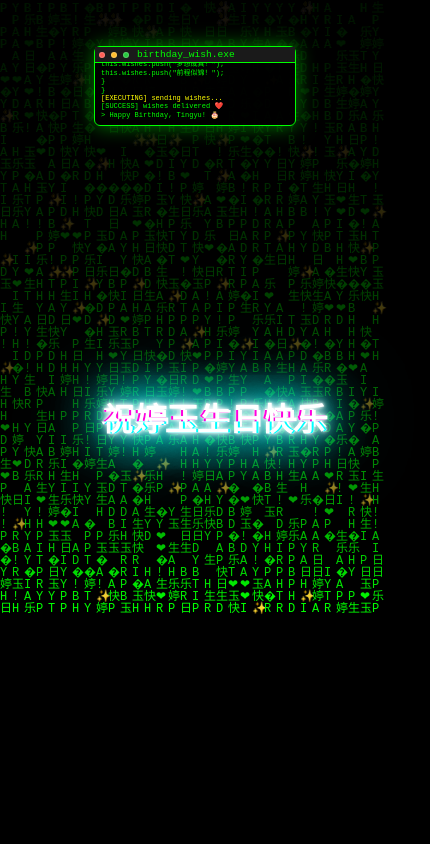
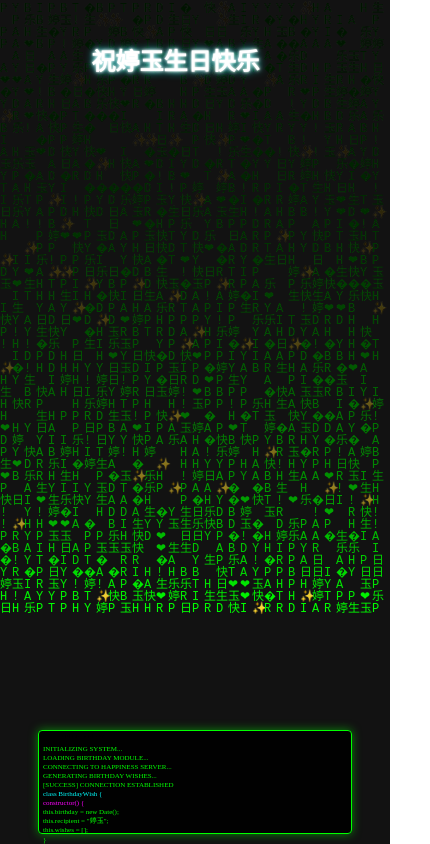
Before and after one commit to kezhihao/kezhihao.github.io, a plain HTML site: page index.html in a window 390 px wide. Shown: the whole page, 430 px wide, since content can reach past the window. Drawn offline with Linux system fonts and the light colour scheme; animation ran at ten frames a second.

Commit message:
适配手机电脑不同尺寸

```diff
--- a/style.css
+++ b/style.css
@@ -1,327 +1,135 @@
+/* 基础布局设置 */
+:root {
+    --terminal-width: clamp(200px, 60vw, 600px);
+    --terminal-height: clamp(45px, 15vh, 150px);
+    --font-size-base: clamp(12px, 2vw, 16px);
+}
+
 body {
     margin: 0;
-    height: 100vh;
-    background: #000;
-    overflow: hidden;
-    font-family: 'Courier New', monospace;
-    color: #0f0;
+    padding: 0;
+    min-height: 100vh;
+    width: 100vw;
+    overflow-x: hidden;
+    display: grid;
+    grid-template-rows: auto 1fr auto;
+    position: relative;
 }
 
-/* 主消息样式 */
+/* 主要内容区域 */
+.main-content {
+    display: grid;
+    grid-template-rows: 1fr auto 1fr;
+    min-height: 100vh;
+    width: 100%;
+    place-items: center;
+}
+
+/* 主标题区域 */
 .main-message {
-    position: fixed;
-    top: 50%;
-    left: 50%;
-    transform: translate(-50%, -50%);
-    z-index: 1000;
+    grid-row: 2;
+    width: min(90%, 1200px);
     text-align: center;
+    padding: clamp(1rem, 5vh, 3rem) 0;
 }
 
 .glitch {
-    font-size: 4.5em;
+    font-size: clamp(1.5rem, 5vw, 4.5rem);
     font-weight: bold;
     color: #fff;
-    font-family: "Microsoft YaHei", "微软雅黑", sans-serif;
-    text-transform: none;
-    position: relative;
     text-shadow:
-        0 0 5px #fff,
-        0 0 10px #fff,
-        0 0 20px #fff,
-        0 0 40px #0ff,
-        0 0 80px #0ff,
-        0 0 90px #0ff,
-        0 0 100px #0ff,
-        0 0 150px #0ff;
-    animation: neon 1.5s ease-in-out infinite alternate,
-               float 6s ease-in-out infinite;
+        0 0 clamp(2px, 0.5vw, 5px) #fff,
+        0 0 clamp(4px, 1vw, 10px) #fff,
+        0 0 clamp(8px, 2vw, 20px) #0ff;
 }
 
-.glitch::before,
-.glitch::after {
-    content: attr(data-text);
-    position: absolute;
-    top: 0;
-    left: 0;
-    width: 100%;
-    height: 100%;
-}
-
-.glitch::before {
-    left: 2px;
-    text-shadow: -2px 0 #ff00de;
-    animation: glitch-1 2s infinite linear alternate-reverse;
-}
-
-.glitch::after {
-    left: -2px;
-    text-shadow: 2px 0 #00ffff;
-    animation: glitch-2 2s infinite linear alternate-reverse;
-}
-
-@keyframes neon {
-    from {
-        text-shadow:
-            0 0 5px #fff,
-            0 0 10px #fff,
-            0 0 20px #fff,
-            0 0 40px #0ff,
-            0 0 80px #0ff,
-            0 0 90px #0ff,
-            0 0 100px #0ff,
-            0 0 150px #0ff;
-    }
-    to {
-        text-shadow:
-            0 0 2.5px #fff,
-            0 0 5px #fff,
-            0 0 10px #fff,
-            0 0 20px #0ff,
-            0 0 40px #0ff,
-            0 0 45px #0ff,
-            0 0 50px #0ff,
-            0 0 75px #0ff;
-    }
-}
-
-@keyframes float {
-    0%, 100% {
-        transform: translateY(0);
-    }
-    50% {
-        transform: translateY(-20px);
-    }
-}
-
-@keyframes glitch-1 {
-    0% {
-        clip-path: inset(20% 0 30% 0);
-    }
-    20% {
-        clip-path: inset(65% 0 1% 0);
-    }
-    40% {
-        clip-path: inset(43% 0 1% 0);
-    }
-    60% {
-        clip-path: inset(25% 0 58% 0);
-    }
-    80% {
-        clip-path: inset(75% 0 5% 0);
-    }
-    100% {
-        clip-path: inset(10% 0 85% 0);
-    }
-}
-
-@keyframes glitch-2 {
-    0% {
-        clip-path: inset(25% 0 58% 0);
-    }
-    20% {
-        clip-path: inset(10% 0 85% 0);
-    }
-    40% {
-        clip-path: inset(43% 0 1% 0);
-    }
-    60% {
-        clip-path: inset(75% 0 5% 0);
-    }
-    80% {
-        clip-path: inset(20% 0 30% 0);
-    }
-    100% {
-        clip-path: inset(65% 0 1% 0);
-    }
-}
-
-/* 添加3D效果 */
-.main-message::before {
-    content: '';
-    position: absolute;
-    top: -20px;
-    left: -20px;
-    right: -20px;
-    bottom: -20px;
-    background: radial-gradient(circle at center, rgba(0,255,255,0.1) 0%, transparent 70%);
-    z-index: -1;
-    animation: pulse 2s infinite;
-}
-
-@keyframes pulse {
-    0% {
-        transform: scale(1);
-        opacity: 0.5;
-    }
-    50% {
-        transform: scale(1.1);
-        opacity: 0.7;
-    }
-    100% {
-        transform: scale(1);
-        opacity: 0.5;
-    }
-}
-
-/* 终端样式 */
+/* 终端窗口 */
 .terminal {
     position: fixed;
-    bottom: env(safe-area-inset-bottom, 0);
+    bottom: max(env(safe-area-inset-bottom, 0), 10px);
     left: 50%;
     transform: translateX(-50%);
-    width: min(220px, 65%);
+    width: min(90%, var(--terminal-width));
+    height: min-content;
     background: rgba(0, 0, 0, 0.9);
-    border: 1px solid #0f0;
-    border-radius: 6px 6px 0 0;
-    box-shadow: 0 0 20px rgba(0, 255, 0, 0.5);
-    z-index: 9999;
-    margin-bottom: 0;
+    border: max(1px, 0.1vw) solid #0f0;
+    border-radius: clamp(4px, 1vw, 8px);
+    box-shadow: 0 0 clamp(10px, 2vw, 20px) rgba(0, 255, 0, 0.5);
+    font-size: var(--font-size-base);
 }
 
 .terminal-header {
-    background: #1a1a1a;
-    padding: 2px 4px;
-    border-bottom: 1px solid #0f0;
+    padding: clamp(2px, 0.5vw, 6px) clamp(4px, 1vw, 12px);
     display: flex;
     align-items: center;
+    gap: clamp(4px, 1vw, 8px);
 }
 
 .terminal-buttons {
     display: flex;
-    gap: 6px;
+    gap: clamp(2px, 0.5vw, 4px);
 }
 
 .terminal-button {
-    width: 3px;
-    height: 3px;
+    width: clamp(3px, 0.8vw, 8px);
+    height: clamp(3px, 0.8vw, 8px);
     border-radius: 50%;
-    border: 1px solid rgba(255, 255, 255, 0.2);
 }
 
-.close { background: #ff5f56; }
-.minimize { background: #ffbd2e; }
-.maximize { background: #27c93f; }
-
 .terminal-title {
-    color: #0f0;
-    margin-left: 6px;
-    font-size: 0.6em;
+    font-size: clamp(6px, 1.5vw, 12px);
 }
 
 .terminal-content {
-    padding: 6px;
-    height: 45px;
-    overflow-y: auto;
-    font-size: 7px;
-    line-height: 1.2;
+    padding: clamp(4px, 1vw, 10px);
+    height: clamp(40px, 10vh, 100px);
+    font-size: clamp(7px, 1.4vw, 12px);
+    line-height: 1.3;
 }
 
-/* 矩阵雨效果 */
+/* Matrix 效果 */
 canvas {
     position: fixed;
     top: 0;
     left: 0;
-    width: 100%;
-    height: 100%;
+    width: 100vw;
+    height: 100vh;
+    z-index: -1;
 }
 
-/* 动画效果 */
-@keyframes glitch {
-    0% {
-        text-shadow: 0.05em 0 0 #00fffc, -0.03em -0.04em 0 #fc00ff,
-                     0.025em 0.04em 0 #fffc00;
-    }
-    15% {
-        text-shadow: 0.05em 0 0 #00fffc, -0.03em -0.04em 0 #fc00ff,
-                     0.025em 0.04em 0 #fffc00;
-    }
-    16% {
-        text-shadow: -0.05em -0.025em 0 #00fffc, 0.025em 0.035em 0 #fc00ff,
-                     -0.05em -0.05em 0 #fffc00;
-    }
-    49% {
-        text-shadow: -0.05em -0.025em 0 #00fffc, 0.025em 0.035em 0 #fc00ff,
-                     -0.05em -0.05em 0 #fffc00;
-    }
-    50% {
-        text-shadow: 0.05em 0.035em 0 #00fffc, 0.03em 0 0 #fc00ff,
-                     0 -0.04em 0 #fffc00;
-    }
-    99% {
-        text-shadow: 0.05em 0.035em 0 #00fffc, 0.03em 0 0 #fc00ff,
-                     0 -0.04em 0 #fffc00;
-    }
-    100% {
-        text-shadow: -0.05em 0 0 #00fffc, -0.025em -0.04em 0 #fc00ff,
-                     -0.04em -0.025em 0 #fffc00;
+/* 响应式调整 */
+@container (max-width: 768px) {
+    .terminal {
+        --terminal-width: 80vw;
     }
 }
 
-/* 添加移动端媒体查询 */
-@media screen and (max-width: 768px) {
-    /* 主标题文字大小调整 */
-    .glitch {
-        font-size: 2em; /* 减小手机上的字体大小 */
+@media (orientation: landscape) and (max-height: 500px) {
+    .main-message {
+        padding: clamp(0.5rem, 3vh, 1.5rem) 0;
     }
 
-    /* 终端窗口调整 */
     .terminal {
-        bottom: 0;
-        width: min(200px, 60%);
-        border-radius: 6px;
-    }
-
-    .terminal-content {
-        height: 50px;
-        font-size: 7px;
-    }
-
-    /* 调整终端按钮大小 */
-    .terminal-button {
-        width: 4px;
-        height: 4px;
-    }
-
-    .terminal-title {
-        font-size: 0.6em;
-        margin-left: 8px;
+        --terminal-height: 10vh;
     }
 }
 
-/* 添加横屏模式的优化 */
-@media screen and (max-height: 500px) {
-    .main-message {
-        top: 30%;
-    }
-
-    .terminal {
-        height: auto;
-    }
-
-    .terminal-content {
-        height: 80px;
+/* 支持容器查询 */
+@supports (container-type: inline-size) {
+    body {
+        container-type: inline-size;
     }
 }
 
-/* 确保主消息在小屏幕上也能完整显示 */
-.main-message {
-    width: 90%;
-    max-width: 600px;
-    margin: 0 auto;
-    word-break: break-word;
+/* 适配暗色模式 */
+@media (prefers-color-scheme: dark) {
+    :root {
+        --glow-intensity: 1;
+    }
 }
 
-/* 移动端适配 */
-@media screen and (max-width: 768px) {
-    .terminal {
-        width: min(200px, 60%);
-        bottom: 0;
-    }
-
-    /* 适配 iPhone X 及以上机型 */
-    @supports (padding-bottom: env(safe-area-inset-bottom)) {
-        .terminal {
-            bottom: env(safe-area-inset-bottom);
-        }
+@media (prefers-color-scheme: light) {
+    :root {
+        --glow-intensity: 0.7;
     }
 }
```
